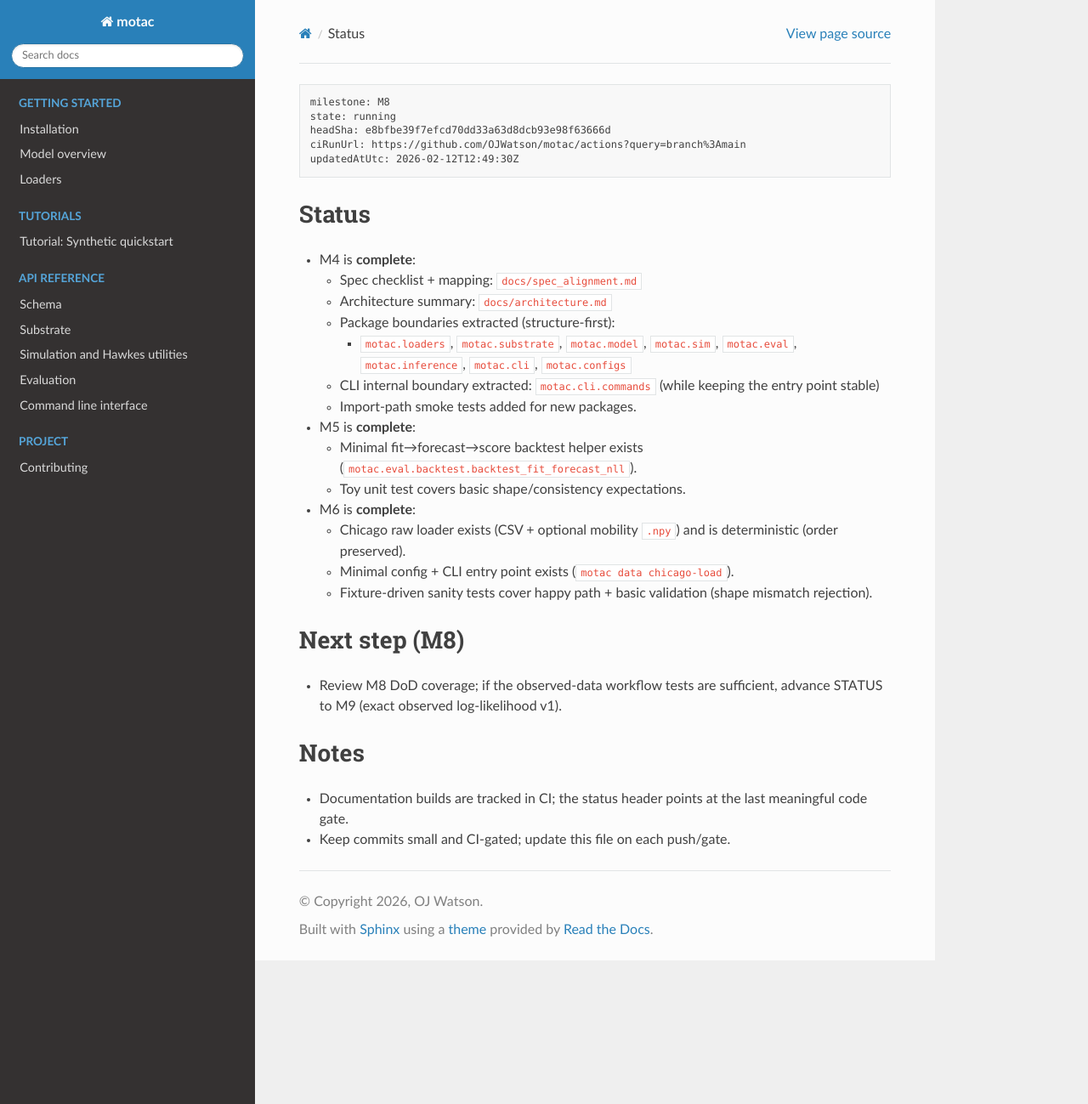
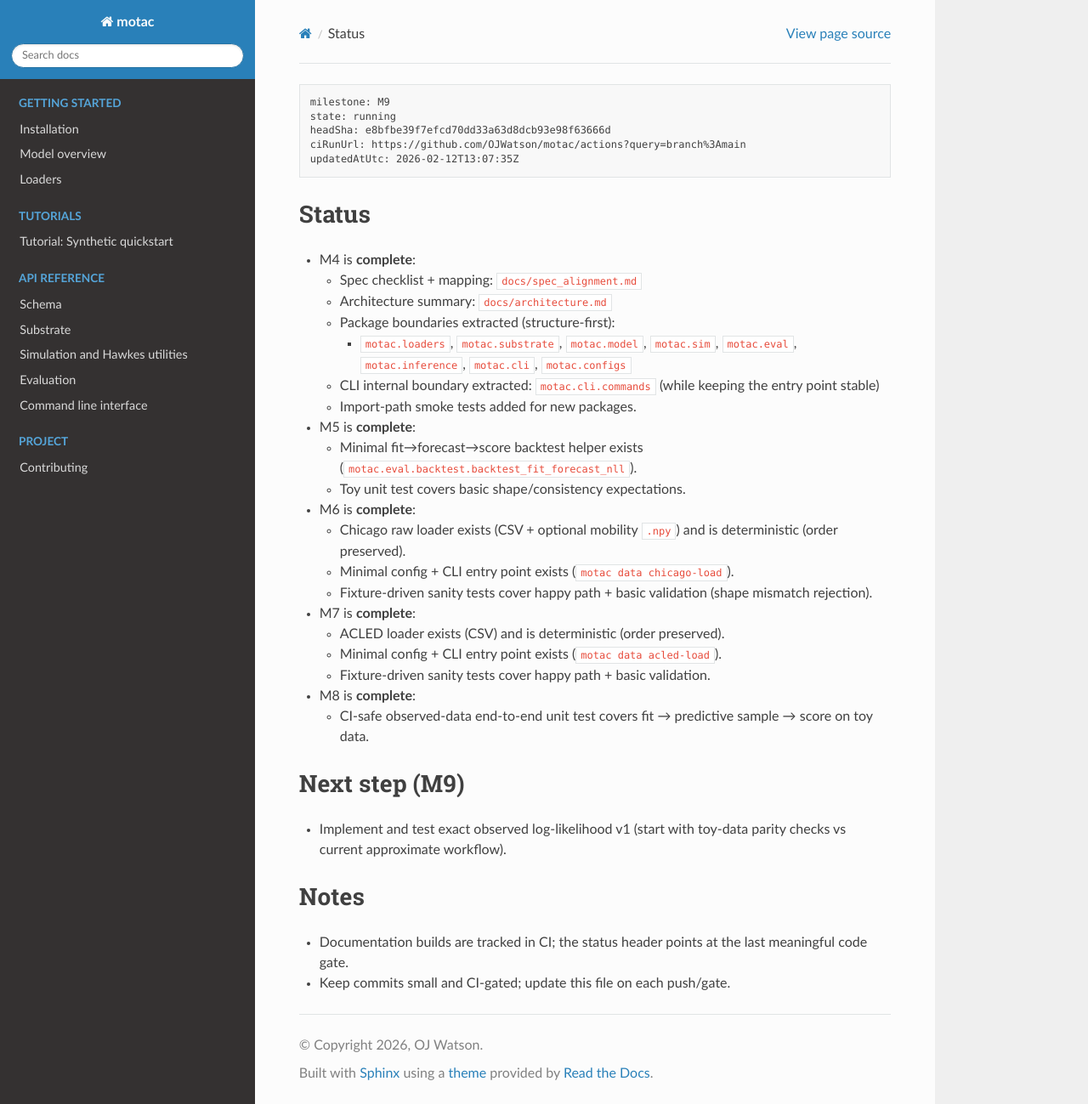
Before and after one commit to OJWatson/motac, a Sphinx documentation site: the page built from docs/STATUS.md, in a window 1280 px wide and 1299 px high. Shown: the whole window at 85% size. Built offline with Sphinx 7.4.7 and the Read the Docs theme 3.1.0, drawn with Linux system fonts in a browser that asks for light colours.

Commit message:
docs: advance STATUS to M9

````diff
--- a/docs/STATUS.md
+++ b/docs/STATUS.md
@@ -1,9 +1,9 @@
 ```pm-status
-milestone: M8
+milestone: M9
 state: running
 headSha: e8bfbe39f7efcd70dd33a63d8dcb93e98f63666d
 ciRunUrl: https://github.com/OJWatson/motac/actions?query=branch%3Amain
-updatedAtUtc: 2026-02-12T12:49:30Z
+updatedAtUtc: 2026-02-12T13:07:35Z
 ```
 
 ## Status
@@ -24,8 +24,16 @@ updatedAtUtc: 2026-02-12T12:49:30Z
   - Minimal config + CLI entry point exists (`motac data chicago-load`).
   - Fixture-driven sanity tests cover happy path + basic validation (shape mismatch rejection).
 
-## Next step (M8)
-- Review M8 DoD coverage; if the observed-data workflow tests are sufficient, advance STATUS to M9 (exact observed log-likelihood v1).
+- M7 is **complete**:
+  - ACLED loader exists (CSV) and is deterministic (order preserved).
+  - Minimal config + CLI entry point exists (`motac data acled-load`).
+  - Fixture-driven sanity tests cover happy path + basic validation.
+
+- M8 is **complete**:
+  - CI-safe observed-data end-to-end unit test covers fit → predictive sample → score on toy data.
+
+## Next step (M9)
+- Implement and test exact observed log-likelihood v1 (start with toy-data parity checks vs current approximate workflow).
 
 ## Notes
 - Documentation builds are tracked in CI; the status header points at the last meaningful code gate.
````
Also changed, not shown: docs/WORKLOG.md (+1 -0 lines).
